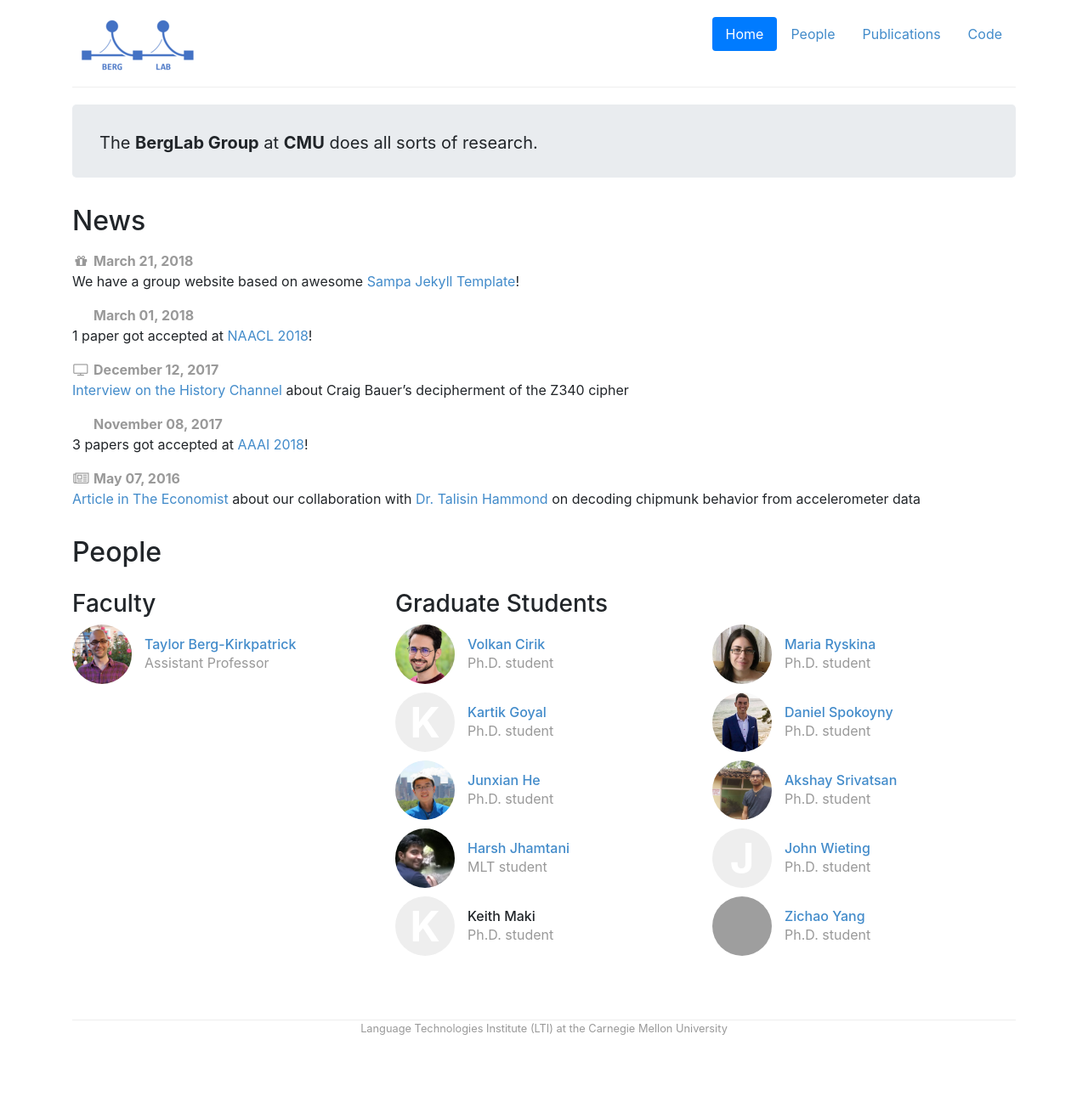
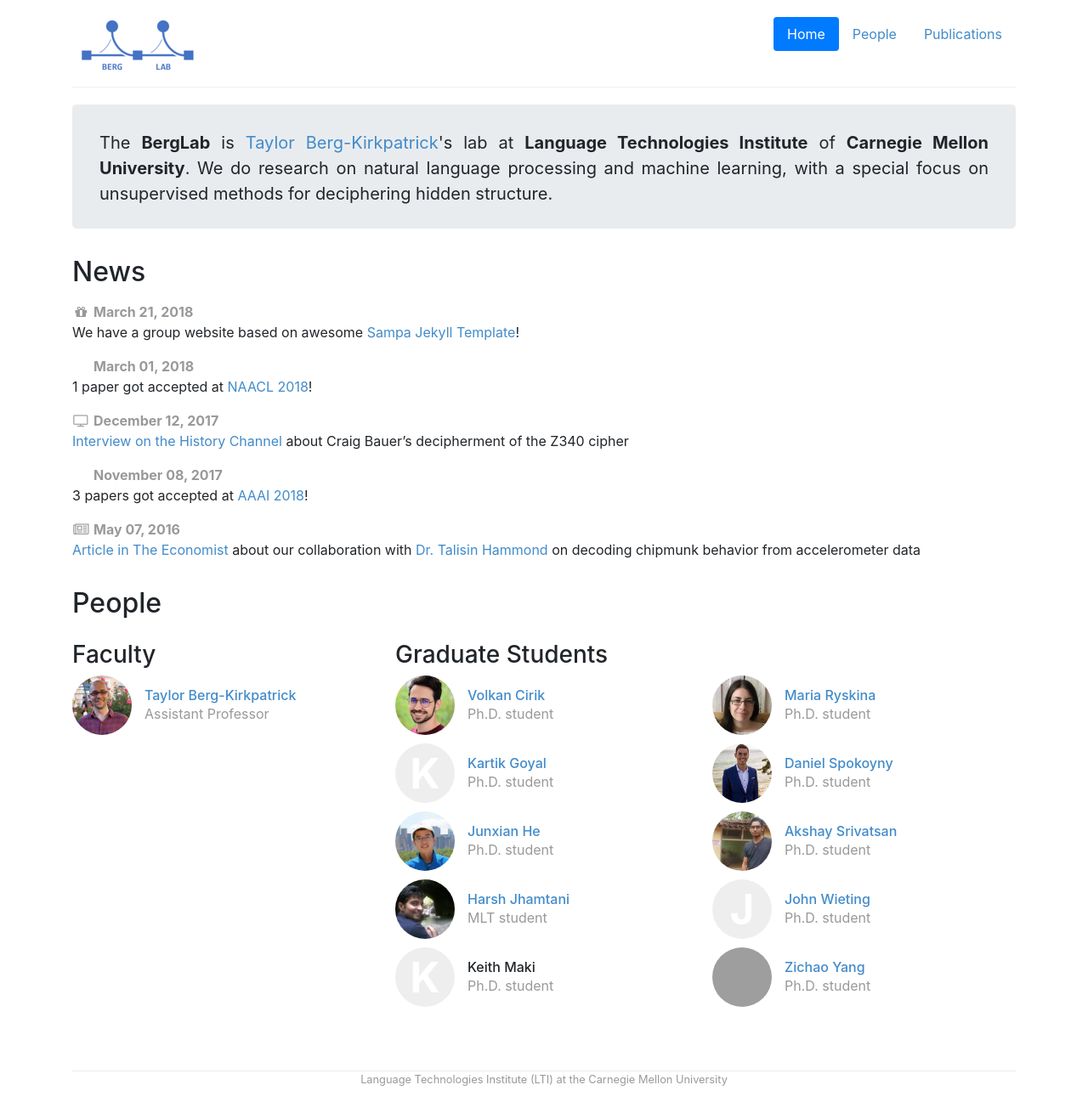
Before and after one commit to icebergnlp/icebergnlp.github.io, a Jekyll site: the page built from index.html, in a window 1280 px wide. Shown: the whole page at 85% size. Built offline with Jekyll 4.4.1, drawn with Linux system fonts in a browser that asks for light colours; before the commit the page ends 1237 px from its top, so only the background shows below that; grey boxes are pictures that could not be loaded.

Commit message:
Bio edited

```diff
--- a/_config.yml
+++ b/_config.yml
@@ -1,5 +1,5 @@
-name: Awesome Research Group
-url: http://awesome.example.edu
+name: BergLab
+url: https://icebergnlp.github.io/
 
 exclude: [bibble, README.md, Makefile, screenshot.png]
 
@@ -49,5 +49,5 @@ navigation:
   #   link: /research.html
   - title: Publications
     link: /publications.html
-  - title: Code
-    link: /code.html
+  # - title: Code
+  #   link: /code.html
--- a/index.html
+++ b/index.html
@@ -22,8 +22,7 @@ role-tables:
 
 <div class="jumbotron">
     <p>
-        The <b>BergLab Group</b> at <b>CMU</b> does all sorts of
-        research.
+        The <b>BergLab</b> is <a href="http://www.cs.cmu.edu/~tbergkir/">Taylor Berg-Kirkpatrick</a>'s lab at <b>Language Technologies Institute</b> of <b>Carnegie Mellon University</b>. We do research on natural language processing and machine learning, with a special focus on unsupervised methods for deciphering hidden structure.
     </p>
 </div>
 
```
